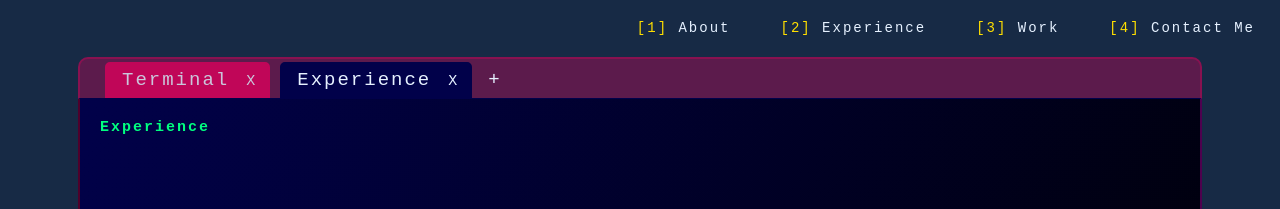
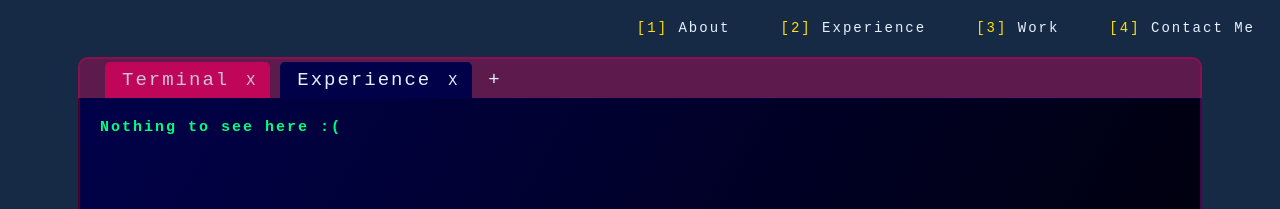
Before and after one commit to IliyanID/Portfolio-Website, a React (Create React App) app in the folder Front-End/: page / in a window 1280 px wide. Both pictures are taken after a click on the item "Experience". Shown: the top 209 px of the page. Built offline with nearby package versions, Linux system fonts and the light colour scheme.

Commit message:
Updated Pages

```diff
--- a/Front-End/src/Components/Experience/Experience.js
+++ b/Front-End/src/Components/Experience/Experience.js
@@ -5,7 +5,7 @@ import '../../Containers/Terminal/Terminal.css'
 const Experience = () =>{
     return(
     <div className = "main">
-        <h1>Experience</h1>
+        <h1>Nothing to see here :(</h1>
     </div>
     );
 }
--- a/Front-End/src/Components/Work/Work.js
+++ b/Front-End/src/Components/Work/Work.js
@@ -5,7 +5,7 @@ import '../../Containers/Terminal/Terminal.css'
 const Work = () =>{
     return(
     <div className = "main">
-        <h1>Work</h1>
+        <h1>Nothing to see here :(</h1>
     </div>
     );
 }
```
